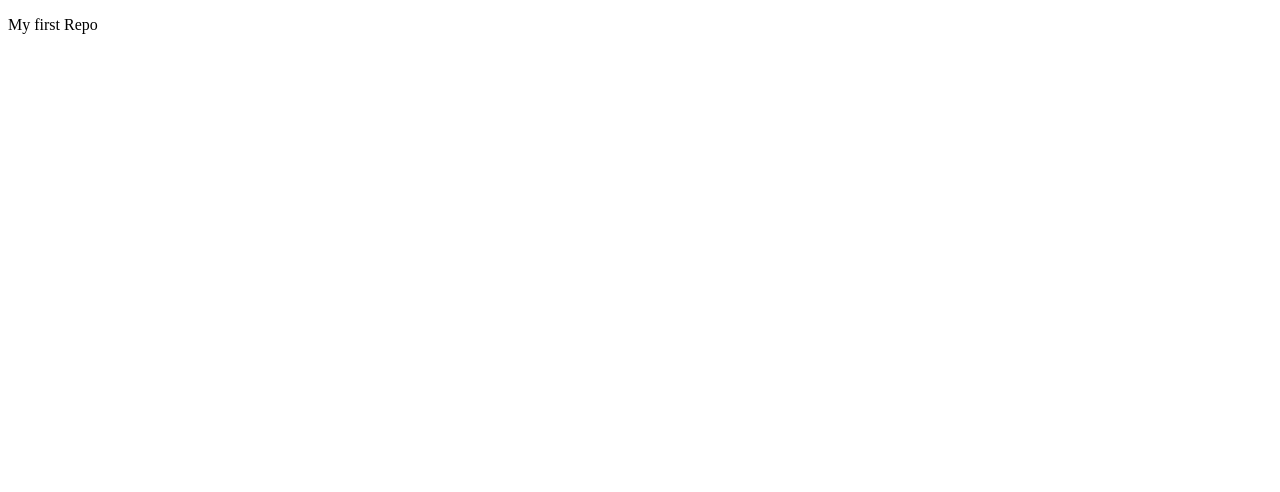
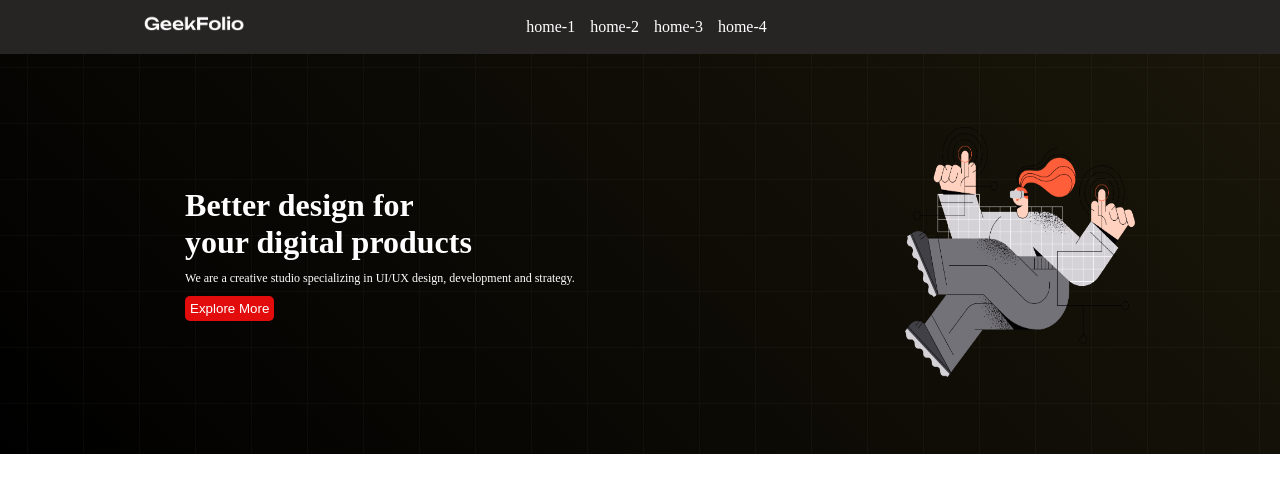
Before and after one commit to msasif2000/PH-Sample-Project, a plain HTML site: page index.html in a window 1280 px wide. Drawn offline with Linux system fonts and the light colour scheme.

Commit message:
banner done

```diff
--- a/index.html
+++ b/index.html
@@ -3,9 +3,37 @@
 <head>
     <meta charset="UTF-8">
     <meta name="viewport" content="width=device-width, initial-scale=1.0">
-    <title>Document</title>
+    <title>Sample Project 1</title>
+    <link rel="shortcut icon" href="./icon/home.png" type="image/x-icon">
+    <link rel="stylesheet" href="style.css">
 </head>
 <body>
-    <p>My first Repo </p>
+    <!--This is Header Section-->
+    <header>
+        <nav class="navbar">
+            <div class="logo">
+                <img src="./logo/logo-light.png" alt="">
+            </div>
+            <div class="menus">
+                <li class="menu-design">home-1</li>
+                <li class="menu-design">home-2</li>
+                <li class="menu-design">home-3</li>
+                <li class="menu-design">home-4</li>
+            </div>
+        </nav>
+    </header>
+    <!--banner design-->
+    <div class="banner">
+        <div class="content">
+            <h1>Better design for<br>your digital products</h1>
+            <p>We are a creative studio specializing in UI/UX design, development and strategy.</p>
+            <button class="btn">Explore More</button>
+        </div>
+        <div class="content-img">
+            <img src="./images/banner.png" alt="">
+        </div>
+    </div>
+    <main></main>
+    <footer></footer>
 </body>
 </html>
--- /dev/null
+++ b/style.css
@@ -0,0 +1,61 @@
+*{
+    margin: 0;
+}
+.logo img{
+    width: 100px;
+    height: 20px;
+    margin: 10px;
+}
+.navbar{
+    background-color: #272424;
+    color: #fff;
+    padding: 5px;
+    display: flex;
+    justify-content: space-around;
+    align-items: center;
+}
+
+.menus{
+    list-style: none;
+    display: flex;
+    width: 50%;
+}
+.menu-design{
+    margin-left: 15px;
+}
+.menu-design:hover{
+    color: #e20c0c;
+    cursor: pointer;
+
+}
+.banner{
+    height: 400px;
+    background-image: url("./images/background.png"), linear-gradient(45deg, #000000, #1a160a);
+    display: flex;
+    color:white;
+    align-items: center;
+    justify-content: space-around;
+}
+.content-img img{
+    height:250px;
+    width:230px;
+    justify-content: center;
+    align-items: center;
+}
+.content{
+    margin: 20px;
+    padding: 20px;
+}
+.content p{
+    font-size: 12px;
+    margin-top: 10px;
+    margin-bottom: 10px;
+}
+.btn{
+    background-color: #e20c0c;
+    color: #fff;
+    padding: 5px;
+    border-radius: 5px;
+    border: none;
+    cursor: pointer;
+}
```
Also changed, not shown: icon/home.png (added).
